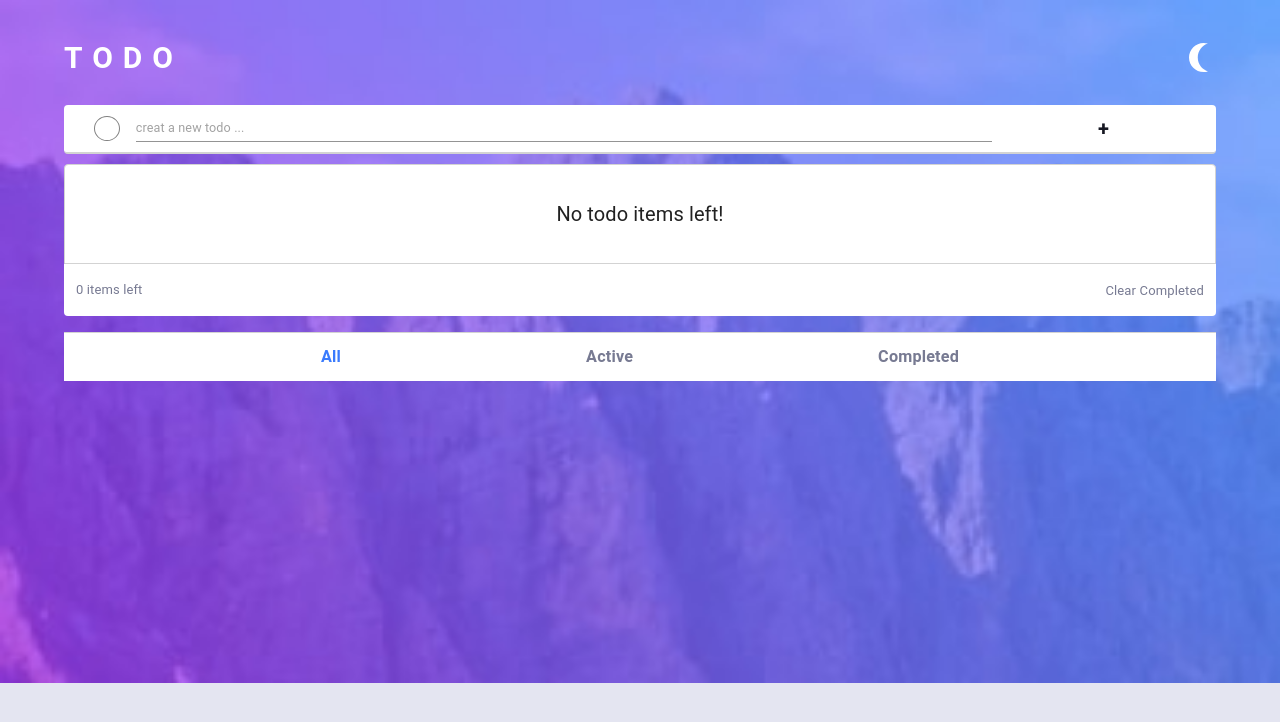
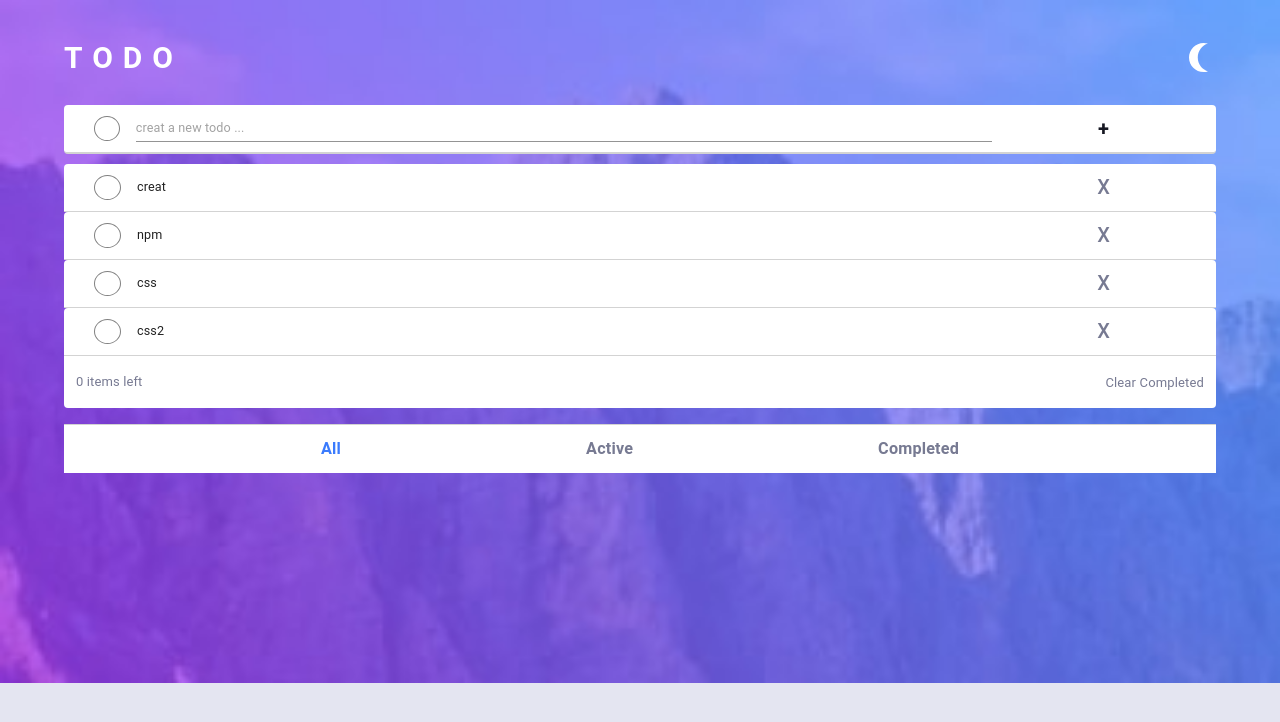
Before and after one commit to sofia-kn/todoList-mui, a React app: page / in a window 1280 px wide. Shown: the top 722 px of the page. Built offline with nearby package versions, Linux system fonts and the light colour scheme; data requests are answered from the project's data file; the HTML template or start-up script is replaced by a standard one.

Commit message:
feat (db.json) : get and post datas

```diff
--- /dev/null
+++ b/db.json
@@ -0,0 +1,20 @@
+{
+  "todos": [
+    {
+      "inputValue": "creat",
+      "id": 1
+    },
+    {
+      "inputValue": "npm",
+      "id": 2
+    },
+    {
+      "inputValue": "css",
+      "id": 3
+    },
+    {
+      "inputValue": "css2",
+      "id": 4
+    }
+  ]
+}
--- a/package.json
+++ b/package.json
@@ -15,8 +15,11 @@
     "@mui/icons-material": "^5.14.3",
     "@mui/material": "^5.14.5",
     "@mui/styled-engine-sc": "^5.12.0",
+    "axios": "^0.27.2",
+    "json-server": "^0.17.3",
     "react": "^18.2.0",
     "react-dom": "^18.2.0",
+    "server": "^1.0.38",
     "styled-components": "^5.3.11"
   },
   "devDependencies": {
--- a/src/App.jsx
+++ b/src/App.jsx
@@ -5,11 +5,38 @@ import NightlightRoundSharpIcon from "@mui/icons-material/NightlightRoundSharp";
 import ButtomNavigation from "./components/ButtomNavigation";
 import Container from "@mui/material/Container";
 import AddItemList from "./components/AddItemList";
+import { useEffect } from "react";
+import axios from "axios";
+
 
 function App() {
   const [inputValue, setInputValue] = useState("");
   const [data, setData] = useState([]);
-  const [addItemList, setAddItemList] = useState(true);
+  // const [addItemList, setAddItemList] = useState(true);
+
+  const axiosGet =()=> {
+    axios.get("http://localhost:3031/todos").then((res) => setData(res.data));
+  }
+
+
+  useEffect(() => {
+    axiosGet()
+  }, []);
+
+  const addItemHandler = () => {
+    axios
+      .post("http://localhost:3031/todos", { inputValue: inputValue })
+      .then((res) =>
+        alert("item added to list")
+
+       )
+      .catch((err) => console.log(err))
+      .then(
+        axiosGet
+      )
+  };
+
+
 
   return (
     <>
@@ -52,8 +79,14 @@ function App() {
             setInputValue={setInputValue}
             data={data}
             setData={setData}
+            onAddItem={addItemHandler}
           />
-          {addItemList ? (
+
+          {data.length  ? (
+            data.map((dataItem) => (
+              <AddItemList data={dataItem} key={dataItem.inputValue} />
+            ))
+          ) : (
             <Box
               width="100%"
               height={100}
@@ -72,11 +105,6 @@ function App() {
             >
               No todo items left!
             </Box>
-
-              )
-
-          : (
-            data.map((dataItem) => <AddItemList data={dataItem} />)
           )}
 
           <Box
--- a/src/components/AddItemList.jsx
+++ b/src/components/AddItemList.jsx
@@ -35,8 +35,8 @@ function AddItemList({data}) {
         mr={2}
         border="1px solid gray"
       ></Typography>
-     {...data}
 
+      {data.inputValue}
     </div>
     <Button
       color="gray"
--- a/src/components/InputAddItem.jsx
+++ b/src/components/InputAddItem.jsx
@@ -4,16 +4,18 @@ import FormControl from "@mui/material/FormControl";
 import React from "react";
 
 
-function InputAddItem({ inputValue, setInputValue, setData, data }) {
+function InputAddItem({ inputValue, setInputValue, setData, data, onAddItem }) {
   const buttonHandler = () => {
     // console.log("click shod");
     setData([...data, inputValue]);
     setInputValue("");
-    console.log(data);
+    // console.log(data);
+    onAddItem()
   };
   const keyUpHandler = (e) => {
     if(e.keyCode === 13) {
       buttonHandler()
+
     }
 
   };
```
Also changed, not shown: 1 other file (tests, documents, lock files or other folders).
